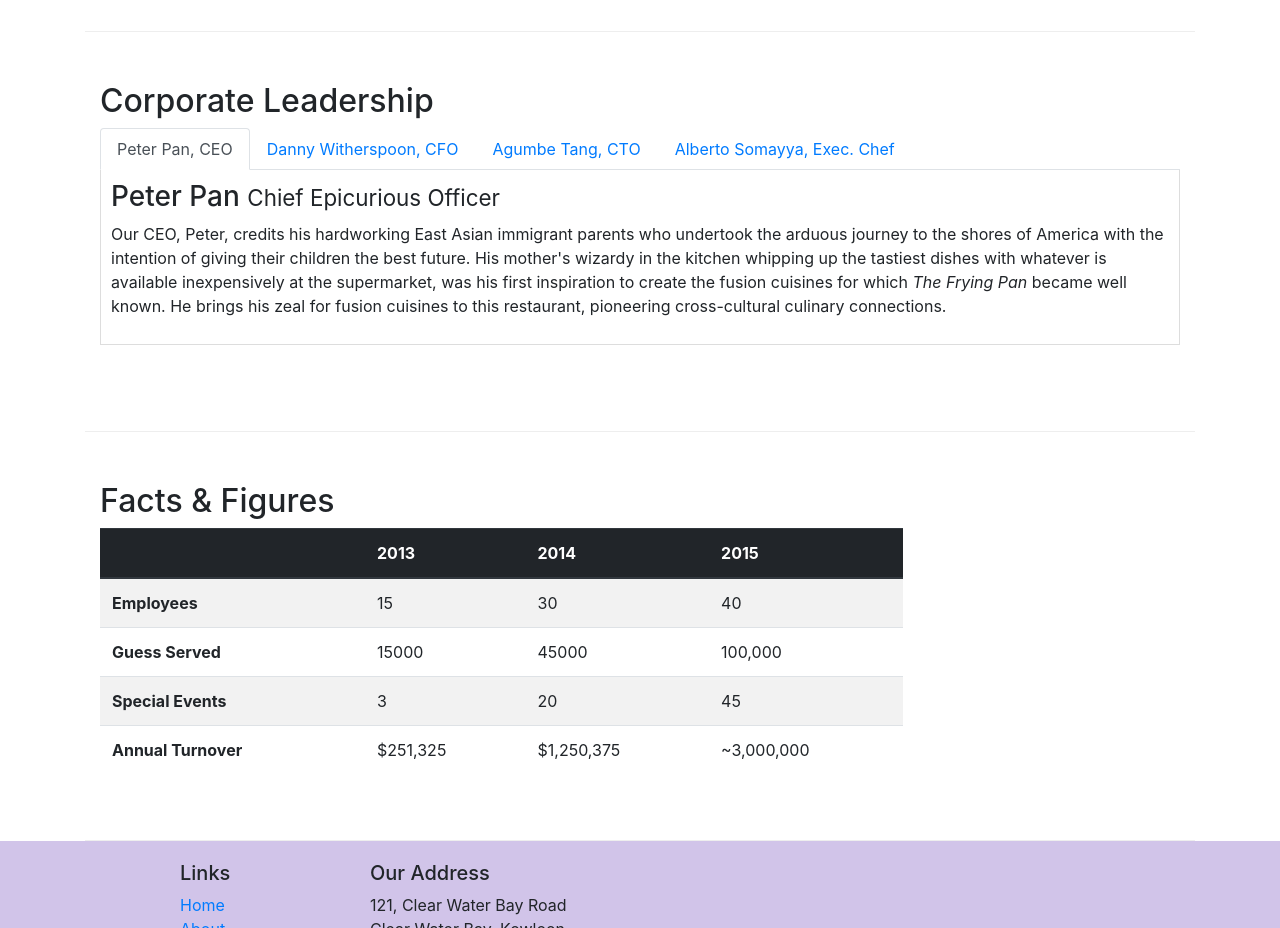
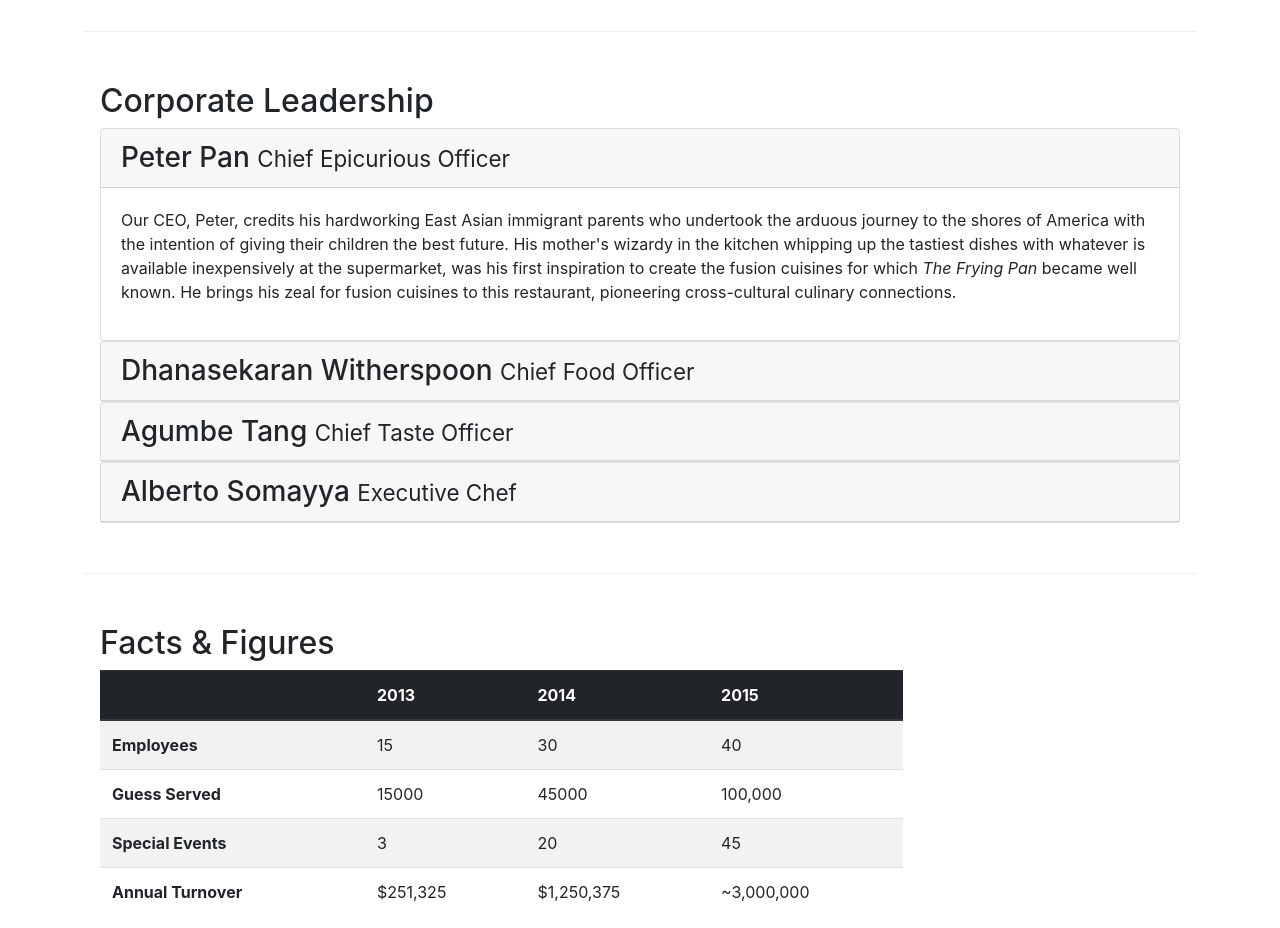
Before and after one commit to Boracho2/Boracho2, a website: page aboutus.html in a window 1280 px wide. Shown: the part 940-1868 px from the top of the page. Drawn offline with nearby package versions, Linux system fonts and the light colour scheme.

Commit message:
Accordion

```diff
--- a/aboutus.html
+++ b/aboutus.html
@@ -100,38 +100,60 @@
         <div class="row row-content">
             <div class="col-12 col-sm-12">
                 <h2>Corporate Leadership</h2>
-                <ul class="nav nav-tabs">
-                    <li class="nav-item">
-                        <a class="nav-link active" href="#peter" role="tab" data-toggle="tab">Peter Pan, CEO</a>
-                    </li>
-                    <li class="nav-item">
-                        <a class="nav-link" href="#danny" role="tab" data-toggle="tab">Danny Witherspoon, CFO</a>
-                    </li>
-                    <li class="nav-item">
-                        <a class="nav-link" href="#agumbe" role="tab" data-toggle="tab">Agumbe Tang, CTO</a>
-                    </li>
-                    <li class="nav-item">
-                        <a class="nav-link" href="#alberto" role="tab" data-toggle="tab">Alberto Somayya, Exec. Chef</a>
-                    </li>
-                </ul>
+                <div id="accordion">
 
-                <div class="tab-content">
-                    <div role="tabpanel" class="tab-pane fade show active" id="peter">
-                        <h3>Peter Pan <small>Chief Epicurious Officer</small></h3>
-                        <p class="d-none d-sm-block">Our CEO, Peter, credits his hardworking East Asian immigrant parents who undertook the arduous journey to the shores of America with the intention of giving their children the best future. His mother's wizardy in the kitchen whipping up the tastiest dishes with whatever is available inexpensively at the supermarket, was his first inspiration to create the fusion cuisines for which <em>The Frying Pan</em> became well known. He brings his zeal for fusion cuisines to this restaurant, pioneering cross-cultural culinary connections.</p>
+                    <div class="card">
+                        <div class="card-header" role="tab" id="peterhead">
+                            <h3 class="mb-0">
+                                <a data-toggle="collapse" data-target="#peter">Peter Pan <small>Chief Epicurious Officer</small></a>
+                            </h3>
+                        </div>
+                        <div role="tabpanel" class="collapse show" id="peter" data-parent="#accordion">
+                            <div class="card-body">
+                                <p class="d-none d-sm-block">Our CEO, Peter, credits his hardworking East Asian immigrant parents who undertook the arduous journey to the shores of America with the intention of giving their children the best future. His mother's wizardy in the kitchen whipping up the tastiest dishes with whatever is available inexpensively at the supermarket, was his first inspiration to create the fusion cuisines for which <em>The Frying Pan</em> became well known. He brings his zeal for fusion cuisines to this restaurant, pioneering cross-cultural culinary connections.</p>
+                            </div>
+                        </div>
                     </div>
-                    <div role="tabpanel" class="tab-pane fade" id="danny">
-                        <h3>Dhanasekaran Witherspoon <small>Chief Food Officer</small></h3>
-                        <p class="d-none d-sm-block">Our CFO, Danny, as he is affectionately referred to by his colleagues, comes from a long established family tradition in farming and produce. His experiences growing up on a farm in the Australian outback gave him great appreciation for varieties of food sources. As he puts it in his own words, <em>Everything that runs, wins, and everything that stays, pays!</em></p>
+
+                    <div class="card">
+                        <div class="card-header" role="tab" id="dannyhead">
+                            <h3 class="mb-0">
+                                <a data-toggle="collapse" data-target="#danny">Dhanasekaran Witherspoon <small>Chief Food Officer</small></a>
+                            </h3>
+                        </div>
+                        <div class="collapse" id="danny" data-parent="#accordion">
+                            <div class="card-body">
+                                <p class="d-none d-sm-block">Our CFO, Danny, as he is affectionately referred to by his colleagues, comes from a long established family tradition in farming and produce. His experiences growing up on a farm in the Australian outback gave him great appreciation for varieties of food sources. As he puts it in his own words, <em>Everything that runs, wins, and everything that stays, pays!</em></p>
+                            </div>
+                        </div>
                     </div>
-                    <div role="tabpanel" class="tab-pane fade" id="agumbe">
-                        <h3>Agumbe Tang <small>Chief Taste Officer</small></h3>
-                        <p class="d-none d-sm-block">Blessed with the most discerning gustatory sense, Agumbe, our CTO, personally ensures that every dish that we serve meets his exacting tastes. Our chefs dread the tongue lashing that ensues if their dish does not meet his exacting standards. He lives by his motto, <em>You click only if you survive my lick.</em></p>
+
+                    <div class="card">
+                        <div class="card-header" role="tab" id="agumbehead">
+                            <h3 class="mb-0">
+                                <a data-toggle="collapse" data-target="#agumbe">Agumbe Tang <small>Chief Taste Officer</small></a>
+                            </h3>
+                        </div>
+                        <div class="collapse" id="agumbe" data-parent="#accordion">
+                            <div class="card-body">
+                                <p class="d-none d-sm-block">Blessed with the most discerning gustatory sense, Agumbe, our CTO, personally ensures that every dish that we serve meets his exacting tastes. Our chefs dread the tongue lashing that ensues if their dish does not meet his exacting standards. He lives by his motto, <em>You click only if you survive my lick.</em></p>
+                            </div>
+                        </div>
                     </div>
-                    <div role="tabpanel" class="tab-pane fade" id="alberto">
-                        <h3>Alberto Somayya <small>Executive Chef</small></h3>
-                        <p class="d-none d-sm-block">Award winning three-star Michelin chef with wide International experience having worked closely with whos-who in the culinary world, he specializes in creating mouthwatering Indo-Italian fusion experiences. He says, <em>Put together the cuisines from the two craziest cultures, and you get a winning hit! Amma Mia!</em></p>
+
+                    <div class="card">
+                        <div class="card-header" role="tab" id="albertohead">
+                            <h3 class="mb-0">
+                                <a data-toggle="collapse" data-target="#alberto">Alberto Somayya <small>Executive Chef</small></a>
+                            </h3>
+                        </div>
+                        <div class="collapse" id="alberto" data-parent="#accordion">
+                            <div class="card-body">
+                                <p class="d-none d-sm-block">Award winning three-star Michelin chef with wide International experience having worked closely with whos-who in the culinary world, he specializes in creating mouthwatering Indo-Italian fusion experiences. He says, <em>Put together the cuisines from the two craziest cultures, and you get a winning hit! Amma Mia!</em></p>
+                            </div>
+                        </div>
                     </div>
+
                 </div>
             </div>
        </div>
```
